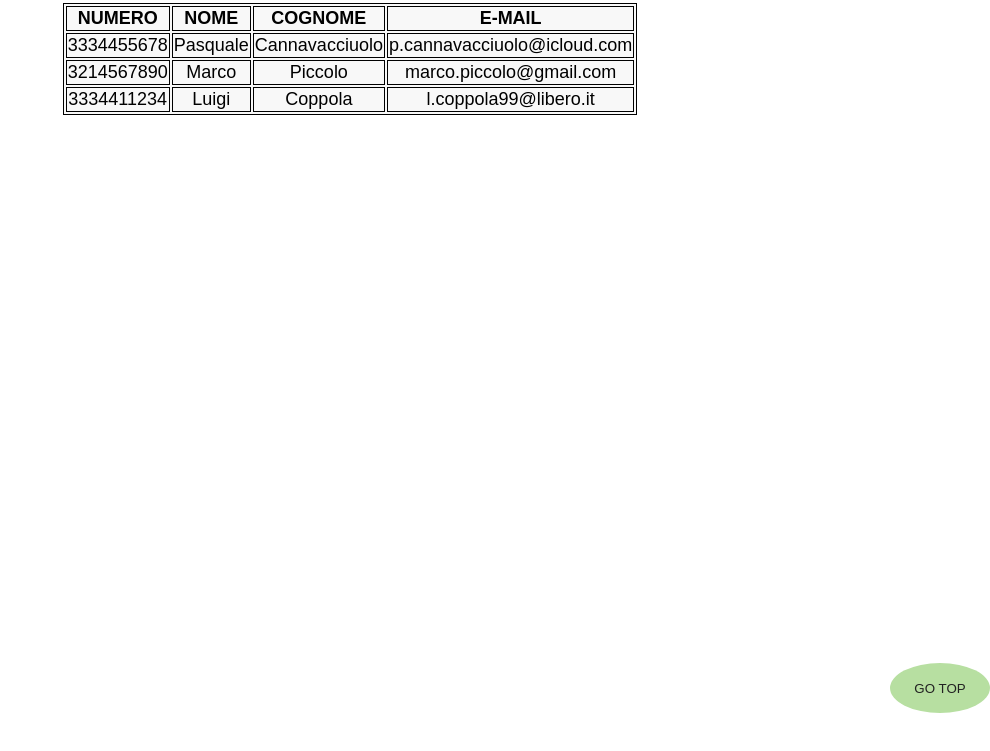
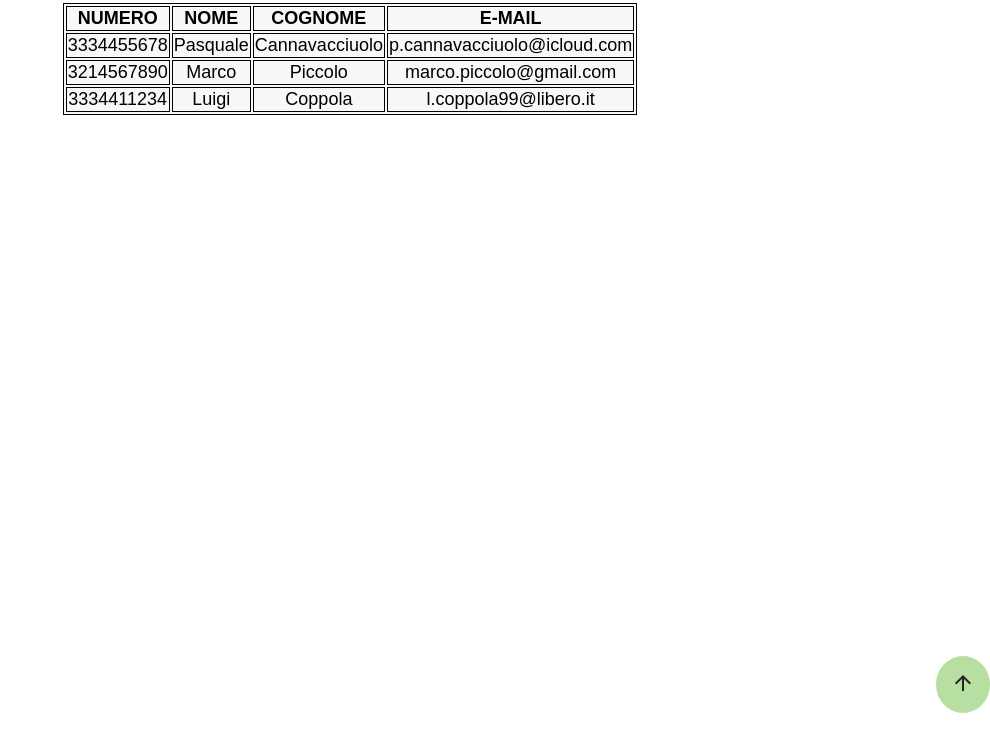
Before and after one commit to Pasqualecannavacciuolo/Frontend, a plain HTML site: page FRONTEND/EsercizioGenerale/index.html in a window 1280 px wide. Shown: the part 87-838 px from the top of the page, without its empty margins (290-1280 px from the left). Drawn offline with Linux system fonts and the light colour scheme.

Commit message:
Added google icon

```diff
--- a/FRONTEND/EsercizioGenerale/index.html
+++ b/FRONTEND/EsercizioGenerale/index.html
@@ -6,6 +6,8 @@
     <meta http-equiv="X-UA-Compatible" content="IE=edge">
     <meta name="viewport" content="width=device-width, initial-scale=1.0">
     <link rel="stylesheet" href="style.css">
+    <link href="https://fonts.googleapis.com/icon?family=Material+Icons" rel="stylesheet">
+
     <title>Esercizio Generale</title>
 </head>
 
@@ -104,7 +106,7 @@
         </ol>
     </footer>
     <button class="top-btn">
-        <a href="#top" class="go-top">GO TOP</a>
+        <a href="#top" class="go-top"><i class="material-icons">arrow_upward</i></a>
     </button>
 </body>
 
--- a/FRONTEND/EsercizioGenerale/style.css
+++ b/FRONTEND/EsercizioGenerale/style.css
@@ -54,8 +54,7 @@ ol li a:hover {
 
 .top-btn {
     background-color: #b7dfa1;
-    width: 100px;
-    height: 50px;
+    padding: 15px;
     border: none;
     border-radius: 50%;
     position: fixed;
```
